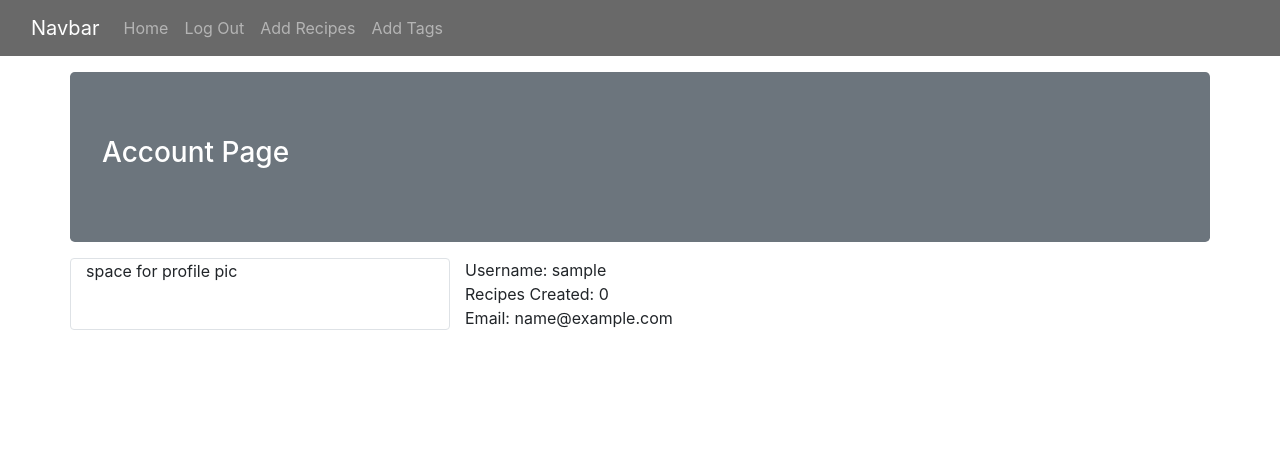
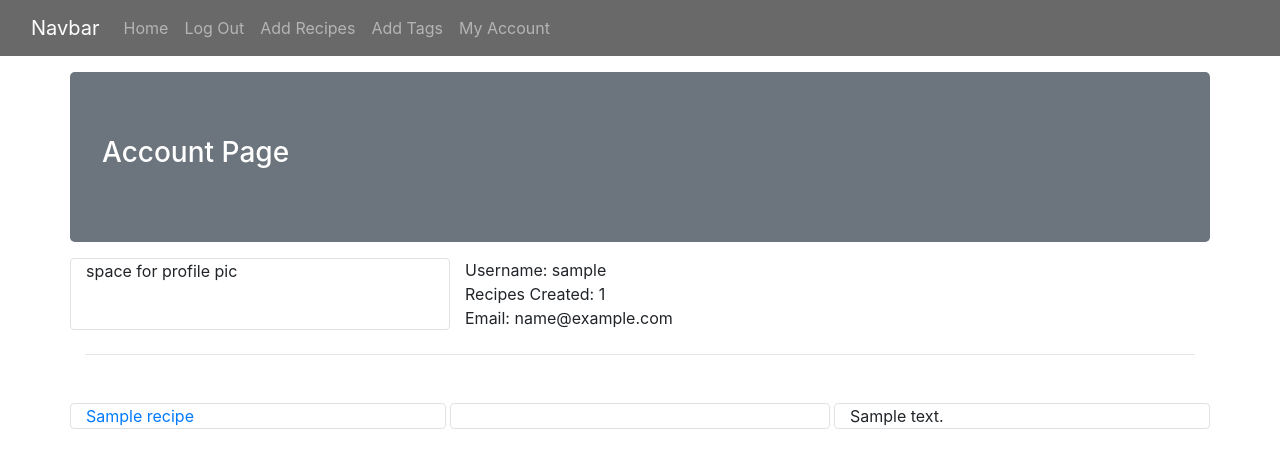
Before and after one commit to anthony-scrivener1225/recipeflask, a Flask app: page /myaccount in a window 1280 px wide. Shown: the top 468 px of the page. Run offline with Flask 3, Linux system fonts and the light colour scheme; a user stored in the database is signed in; tables that the repository leaves empty hold one stand-in row (values such as "Sample post"); parts of the project's set-up code (start-up, migrations or seed data) failed here and were passed over; some libraries are stand-ins or nearby versions.

Commit message:
Account and Profile Update Forms
Update includes additional password reset form and profile update to allow users the ability to change username, password, and email.

```diff
--- a/app/auth/__init__.py
+++ b/app/auth/__init__.py
@@ -1,5 +1,5 @@
 from flask import Blueprint
 
-blp = Blueprint('auth', __name__, template_folder='templates/auth')
+blp = Blueprint('auth', __name__,template_folder='templates/auth',url_prefix='/auth')
 
 import app.auth.views
--- a/app/auth/views/views.py
+++ b/app/auth/views/views.py
@@ -30,7 +30,7 @@ def login():
     form = LoginForm()
     if form.validate_on_submit():
         user = User.query.filter_by(email=form.email.data).first()
-        if user.account_locked:
+        if user is not None and user.account_locked:
             flash('Your account has been locked!', category='alert-warning')
             form.data.clear()
             return render_template('login.html', form=form)
--- /dev/null
+++ b/app/main/forms/__init__.py
@@ -0,0 +1 @@
+from app.main.forms.forms import PasswordReset, ProfileUpdate
--- a/app/main/templates/main/index.html
+++ b/app/main/templates/main/index.html
@@ -5,7 +5,7 @@
     <h3 class="text-light" >This is the Home Page </h2>
     <hr class="my-4">
         {% if current_user.is_authenticated %}
-        <a href="{{url_for('main.index')}}" class="btn btn-secondary-outline my-4 bg-Dark"> Home <i class="fa fa-arrow-right"></i></a>
+        <a href="{{url_for('recipes.add_recipe')}}" class="btn btn-secondary-outline my-4 bg-light"> Add Recipes <i class="fa fa-arrow-right"></i></a>
         {% else %}
         <a href="{{url_for('auth.login')}}" class="btn btn-secondary-outline  bg-light my-4"> Login <i class="fa fa-arrow-right"></i></a>
         {% endif %}
--- a/app/main/templates/main/myaccount.html
+++ b/app/main/templates/main/myaccount.html
@@ -8,10 +8,24 @@
         </div>
         <div class="col-4">
             Username: {{user.username}} <br>
-            Recipes Created: 0 <br>
+            Recipes Created: {{recipes | count}} <br>
             Email: {{user.email}} <br>
         </div>
     </div>
+    <hr class="mb-5 mt-4">
+    {% for recipe in recipes %}
+    <div class='row my-3'>
+        <div class="col  border rounded">
+            <a href="{{url_for('recipes.recipe_view', recipe_id=recipe.id)}}">{{recipe.name}} </a>
+        </div>
+        <div class="col-4  border rounded mx-1">
+
+        </div>
+        <div class="col  border rounded">
+            {{recipe.description}}
+        </div>
+    </div>
+    {% endfor %}
 </div>
 
 
--- a/app/main/views/views.py
+++ b/app/main/views/views.py
@@ -1,6 +1,9 @@
 from app.main import blp
-from flask import abort, render_template, url_for, redirect
+from flask import abort, render_template, url_for, redirect, flash
 from flask_login import current_user, login_required
+from app.models import Recipe
+from app import db
+from app.main.forms import PasswordReset,ProfileUpdate
 
 
 @blp.route('/')
@@ -10,4 +13,29 @@ def index():
 @blp.route('/myaccount')
 @login_required
 def my_account():
-    return render_template('myaccount.html',user=current_user)
+    recipes = Recipe.query.filter_by(created_by=current_user.id).all()
+    return render_template('myaccount.html',user=current_user, recipes=recipes)
+
+
+@blp.route('/updateaccount', methods=["POST","GET"])
+@login_required
+def update_account():
+    pass_form = PasswordReset()
+    profile_form = ProfileUpdate()
+    if pass_form.validate_on_submit():
+        current_user.password = pass_form.new_pwd.data
+        db.session.add(current_user)
+        db.session.commit()
+        flash('Password successfully changed.', category='alert-success')
+        return redirect(url_for('main.my_account'))
+    elif profile_form.validate_on_submit():
+        if current_user.email != profile_form.email.data:
+            current_user.email = profile_form.email.data
+            current_user.confirmed = False
+        elif current_user.username != profile_form.username.data:
+            current_user.username = profile_form.username.data
+        db.session.add(current_user)
+        db.session.commit()
+        flash('Profile successfully updated.', category='alert-success')
+        return redirect(url_for('main.my_account'))
+    return render_template('updateaccount.html', pass_form=pass_form,profile_form=profile_form, user=current_user)
--- a/app/models/models.py
+++ b/app/models/models.py
@@ -93,6 +93,7 @@ class Recipe(db.Model):
     id = db.Column(db.Integer, primary_key=True)
     name = db.Column(db.String(256), nullable=False)
     description = db.Column(db.String(256))
+    created_by = db.Column(db.Integer, db.ForeignKey('users.id'))
     tags = db.relationship('Tag', secondary=recipe_tags, back_populates='recipes')
 
     def __repr__(self):
--- a/app/recipes/forms/forms.py
+++ b/app/recipes/forms/forms.py
@@ -15,7 +15,7 @@ class AddRecipe(FlaskForm):
     def tag_collector():
         return db.session.query(Tag).all()
     recipe_name = StringField('Name your recipe.', description="Give a succent yet detailed name for your recipe")
-    recipe_ingredients = FieldList(FormField(IngredientForm))
+    recipe_ingredients = FieldList(FormField(IngredientForm),min_entries=1)
     recipe_tags = QuerySelectMultipleField(query_factory=tag_collector)
     recipe_description = TextAreaField('Provide details about the recipe and why it should be made')
     submit = SubmitField('Submit')
--- a/app/recipes/templates/recipes/addrecipe.html
+++ b/app/recipes/templates/recipes/addrecipe.html
@@ -33,7 +33,7 @@
     </form>
 </div>
 <script>
-    var ingredient_index = {{ form.recipe_ingredients.min_entries - 1 }};
+    var ingredient_index = {{form.recipe_ingredients.min_entries}};
     $(document).ready(function() {
         $('.add-ingredient').click(function() {
             var ingredients_template = `<div class="form-group">
@@ -44,4 +44,5 @@
         });
     });
 </script>
+
 {% endblock %}
--- /dev/null
+++ b/app/recipes/templates/recipes/test.html
@@ -0,0 +1,5 @@
+{% extends "base.html" %}
+{% block content %}
+{{testcontent}}
+
+{% endblock %}
--- a/app/recipes/views/views.py
+++ b/app/recipes/views/views.py
@@ -4,13 +4,14 @@ from flask_login import login_required
 from app.recipes.forms import AddRecipe, AddTag
 from app.models import Recipe, Tag, Ingredient
 from app import db
+from flask_login import current_user
 
 @blp.route('/addrecipe', methods=["GET","POST"])
 @login_required
 def add_recipe():
     form = AddRecipe()
     if form.is_submitted():
-        recipe = Recipe(name=form.recipe_name.data,description=form.recipe_description.data)
+        recipe = Recipe(name=form.recipe_name.data,description=form.recipe_description.data,created_by=current_user.id)
         recipe.tags = form.recipe_tags.data
         db.session.add(recipe)
         db.session.commit()
--- a/app/templates/base.html
+++ b/app/templates/base.html
@@ -29,6 +29,9 @@
         </li>
         <li>
           <a class="nav-item nav-link navbar-right" href="{{ url_for('recipes.add_tag') }}">Add Tags</a>
+        </li>
+        <li>
+          <a class="nav-item nav-link navbar-left" href="{{ url_for('main.my_account') }}">My Account</a>
         </li>
           {% else %}
         <li>
```
Also changed, not shown: app/main/forms/forms.py (added, +27 -0 lines), migrations/versions/fb390e811cc4_adds_user_id_to_recipe_for_creator_id.py (added, +34 -0 lines).
